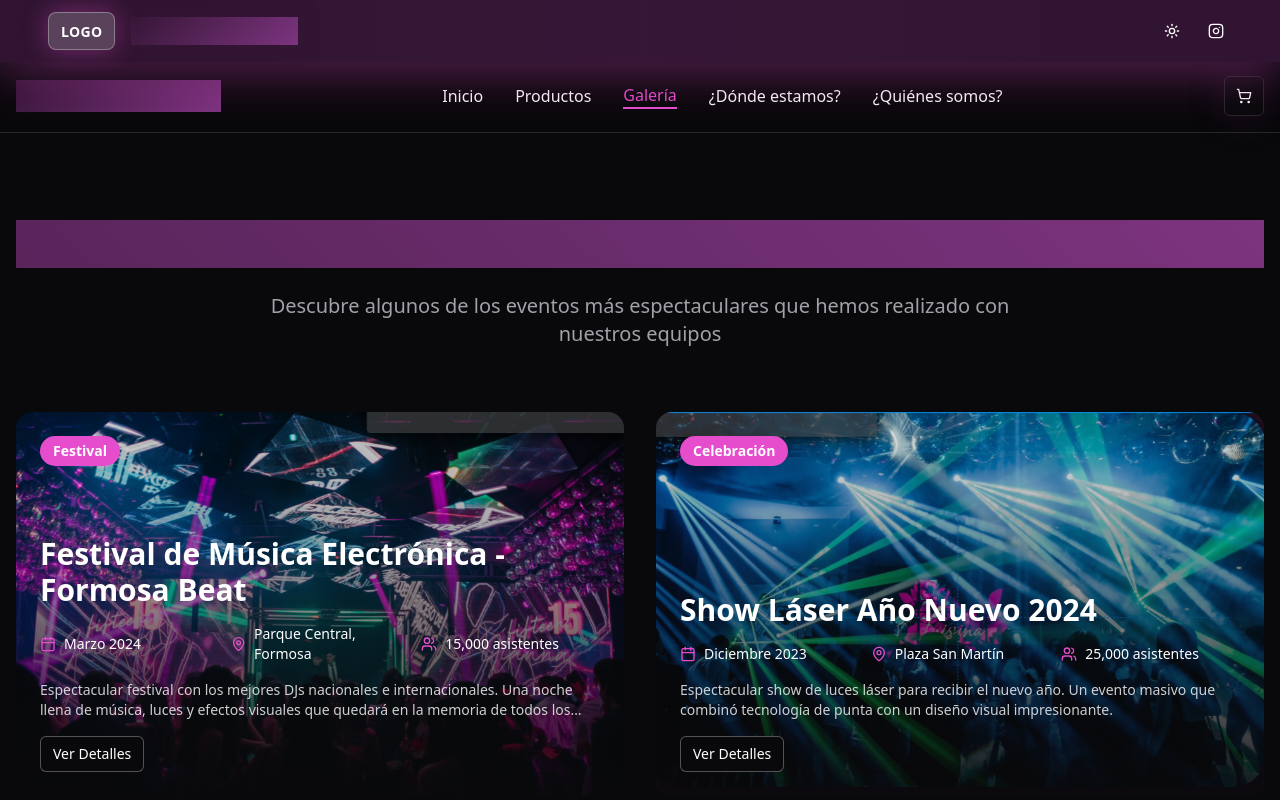
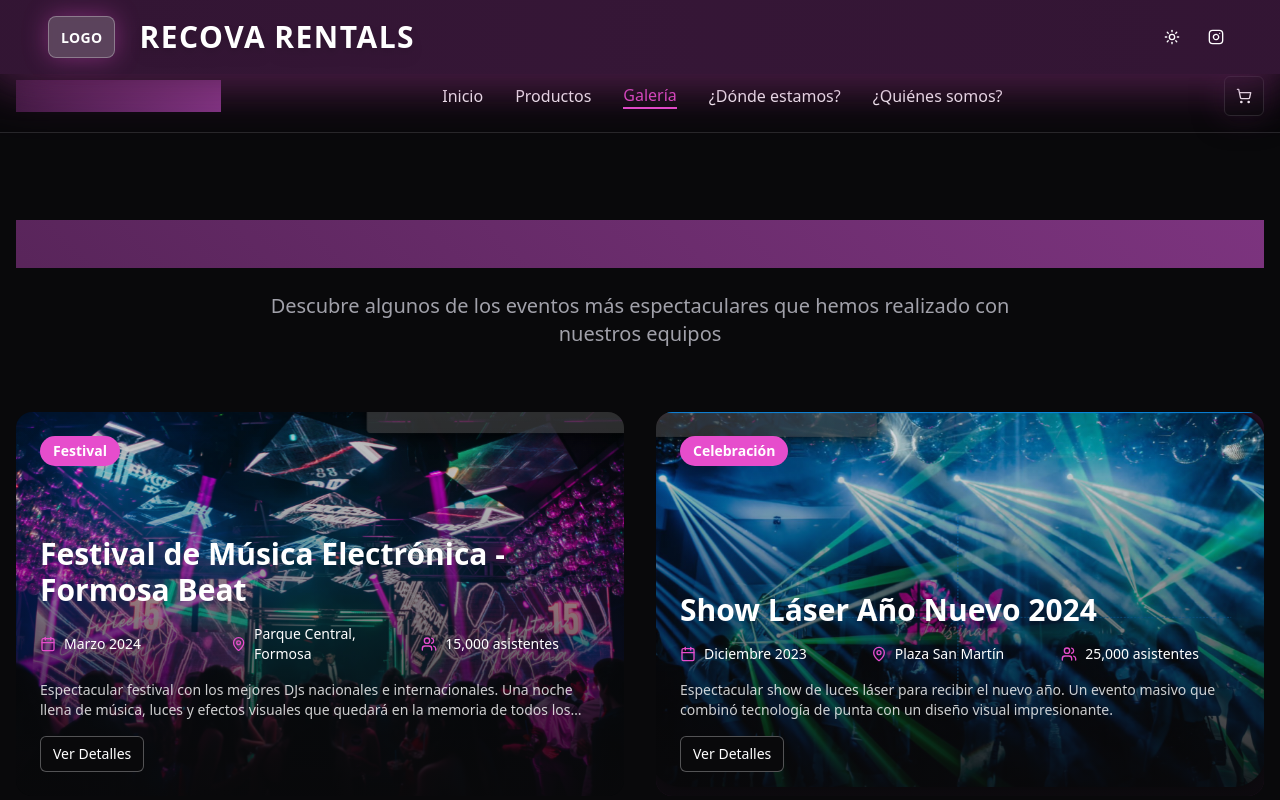
Before and after one commit to GustavoGines/recova-rentals, a React (Vite) app: page /galeria in a window 1280 px wide. Shown: the top 800 px of the page. Built offline with nearby package versions, Linux system fonts and the light colour scheme; the HTML template or start-up script is replaced by a standard one.

Commit message:
Update Top Banner

```diff
--- a/src/components/TopBanner.tsx
+++ b/src/components/TopBanner.tsx
@@ -2,19 +2,22 @@ import { Sun, Instagram } from 'lucide-react';
 
 export const TopBanner = () => {
   return (
-    <div className="fixed top-0 left-0 right-0 z-[60] bg-gradient-to-r from-primary/90 via-primary to-primary/90 text-white py-3 px-4 shadow-lg glow-primary animate-glow-pulse">
+    <div className="fixed top-0 left-0 right-0 z-[60] bg-gradient-to-r from-primary/95 via-primary to-primary/95 text-white py-4 px-4 shadow-lg glow-primary animate-glow-pulse">
       <div className="container mx-auto flex items-center justify-between">
         {/* Left side - Logo and Company Name */}
-        <div className="flex items-center space-x-4">
+        <div className="flex items-center space-x-6">
           {/* Logo placeholder - you can replace with actual logo */}
-          <div className="bg-white/20 backdrop-blur-sm rounded-lg px-3 py-1.5 border border-white/30 glow-accent">
+          <div className="bg-white/20 backdrop-blur-sm rounded-lg px-3 py-2 border border-white/30 glow-accent">
             <span className="text-white font-bold text-sm tracking-wide">LOGO</span>
           </div>
 
-          {/* Company name */}
-          <div className="hidden sm:block">
-            <h1 className="text-lg font-bold tracking-wider bg-gradient-hero bg-clip-text text-transparent animate-glow-pulse">
-              RECOVA RENTALS
+          {/* Company name - prominente como en la referencia */}
+          <div className="flex items-center">
+            <h1 className="text-2xl md:text-3xl font-black tracking-wider text-white drop-shadow-lg">
+              RECOVA
+            </h1>
+            <h1 className="text-2xl md:text-3xl font-black tracking-wider text-white drop-shadow-lg ml-2">
+              RENTALS
             </h1>
           </div>
         </div>
```
